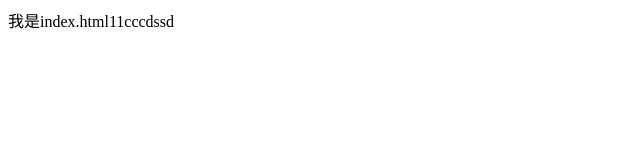
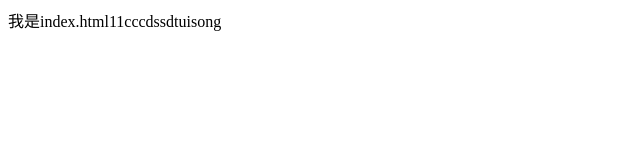
Before and after one commit to ex-lixin028/git-demo, a plain HTML site: page index.html in a window 1280 px wide. Shown: the full height of the page, 0-640 px from the left. Drawn offline with Linux system fonts and the light colour scheme.

Commit message:
A程序员推送

```diff
--- a/index.html
+++ b/index.html
@@ -8,7 +8,7 @@
 </head>
 
 <body>
-    我是index.html11cccdssd
+    我是index.html11cccdssdtuisong
 </body>
 
 </html>
```
